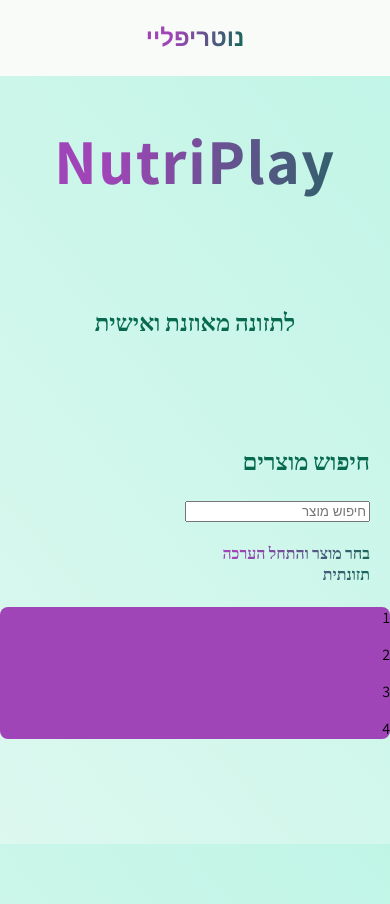
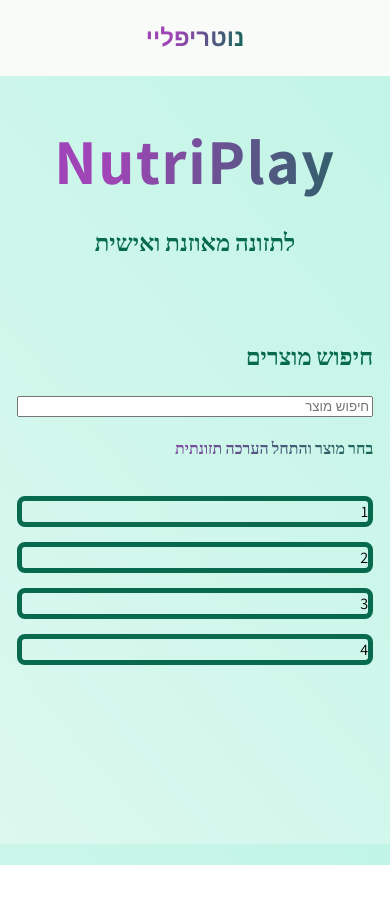
Before and after one commit to barel-mishal/nutriplay-front-end, a website built with Vite: page design_nutriplay/index.html in a window 390 px wide. After the commit the page ends 865 px from the top, so only its background shows below. Built offline with nearby package versions, Linux system fonts and the light colour scheme.

Commit message:
place card and space them with search input

```diff
--- a/design_nutriplay/index.html
+++ b/design_nutriplay/index.html
@@ -35,16 +35,17 @@
     <section class="search-input">
       <div class="search-container">
         <div></div>
-
         <div class="content-container">
           <h3 class="sub-title search-header">חיפוש מוצרים</h3>
           <div class="search-inp-cont">
+
             <input type="text" placeholder="חיפוש מוצר" />
           </div>
           <h4 class="gradient">בחר מוצר והתחל הערכה תזונתית</h4>
         </div>
+        <div></div>
 
-        <div></div>
+
       </div>
     </section>
 
--- a/design_nutriplay/src/style.css
+++ b/design_nutriplay/src/style.css
@@ -24,13 +24,13 @@
 
 h3 {
   font-size: 1.5rem;
-  font-weight: 700;
+  font-weight: 800;
   color: #076A4E;
 }
 
 h2 {
   font-size: 1.5rem;
-  font-weight: 700;
+  font-weight: 800;
   color: #076A4E;
   margin: 0;
   padding: 0;
@@ -79,18 +79,41 @@
 
 /* search  */
 .search-container {
+  padding-left: 2vh;
+  padding-right: 2vh;
   display: grid;
-  grid-template-columns: 20px 1fr 2fr;
+  gap: 15px;
 }
 
 .search-inp-cont {
   display: grid;
-  grid-template-columns: 1fr;
+  grid-template-columns: 1fr 1fr;
+  gap: 15px;
+}
 
+
+/* Fluid Columns Snippet */
+.cards-container {
+  padding-left: 2vh;
+  padding-right: 2vh;
+  display: grid;
+  grid-template-columns: 1fr 1fr;
+  gap: 15px;
+}
+
+.card {
+  border: 5px #076A4E solid;
+  border-radius: 0.5rem;
+}
+
+.footer {
+  display: grid;
+  grid-template-rows: 200px;
 }
 
 @media only screen and (max-width: 550px) {
   .header-logo {
+    height: 150px;
     background-clip: text;
     font-size: 2rem;
     font-weight: 800;
@@ -98,29 +121,18 @@
     }
 }
 
-
-/* Fluid Columns Snippet */
-.grid {
-  display: grid;
-  grid-template-columns: repeat(auto-fill, minmax(200px, 1fr));
-  /* This is better for small screens, once min() is better supported */
-  /* grid-template-columns: repeat(auto-fill, minmax(min(200px, 100%), 1fr)); */
-  gap: 1rem;
-}
-
-.cards-container {
-  display: grid;
-  /* grid-template-columns: repeat(auto-fill, minmax(200px, 1fr)); */
-  /* This is better for small screens, once min() is better supported */
-  grid-template-columns: repeat(auto-fill, minmax(min(200px, 100%), 1fr));
-  gap: 1rem;
-  background-color: #A045B7;
-  border-radius: 0.5rem;
-  border-color: #000000;
+@media only screen and (max-width: 600px) {
+  /* Fluid Columns Snippet */
+  .cards-container {
+    padding-left: 2vh;
+    padding-right: 2vh;
+    display: grid;
+    grid-template-columns: 1fr;
+    gap: 15px;
+  }
+  .search-inp-cont {
+    display: grid;
+    grid-template-columns: 1fr;
+  }
 
 }
-
-.footer {
-  display: grid;
-  grid-template-rows: 200px;
-}
```
